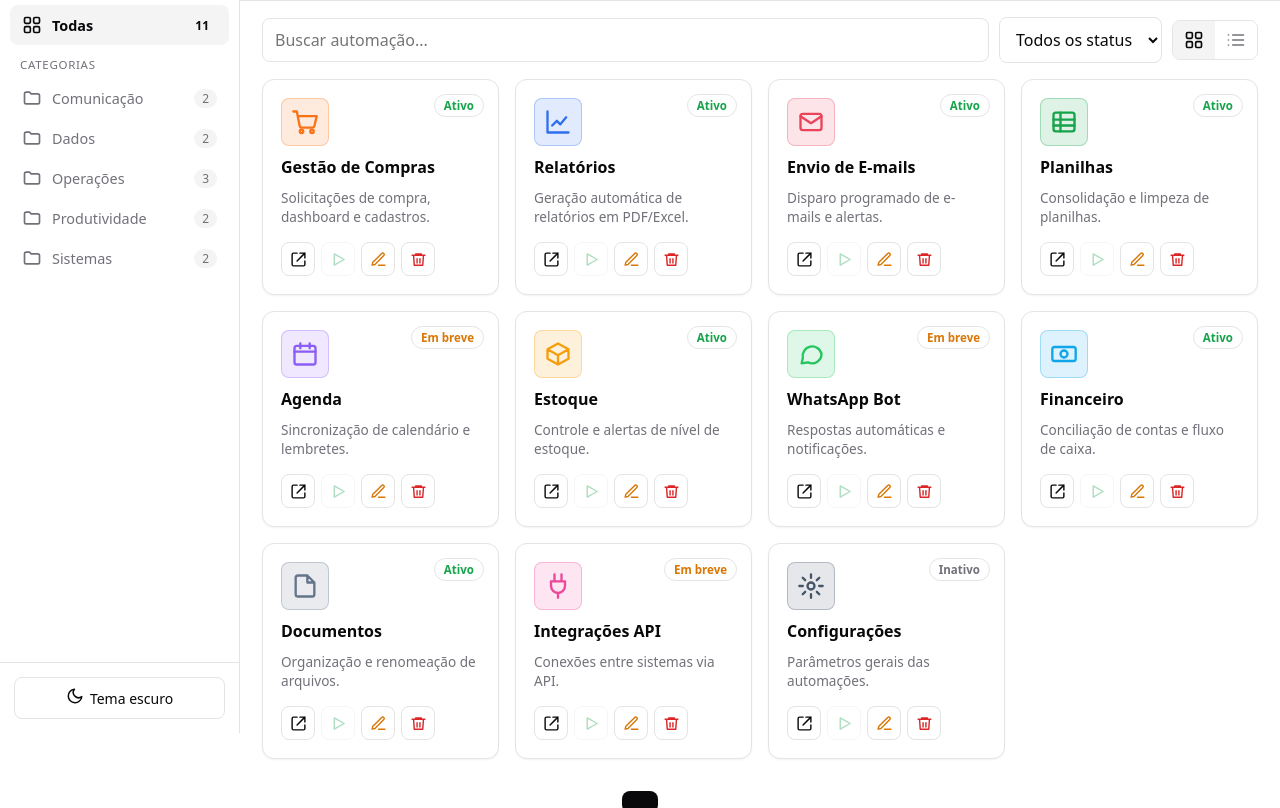
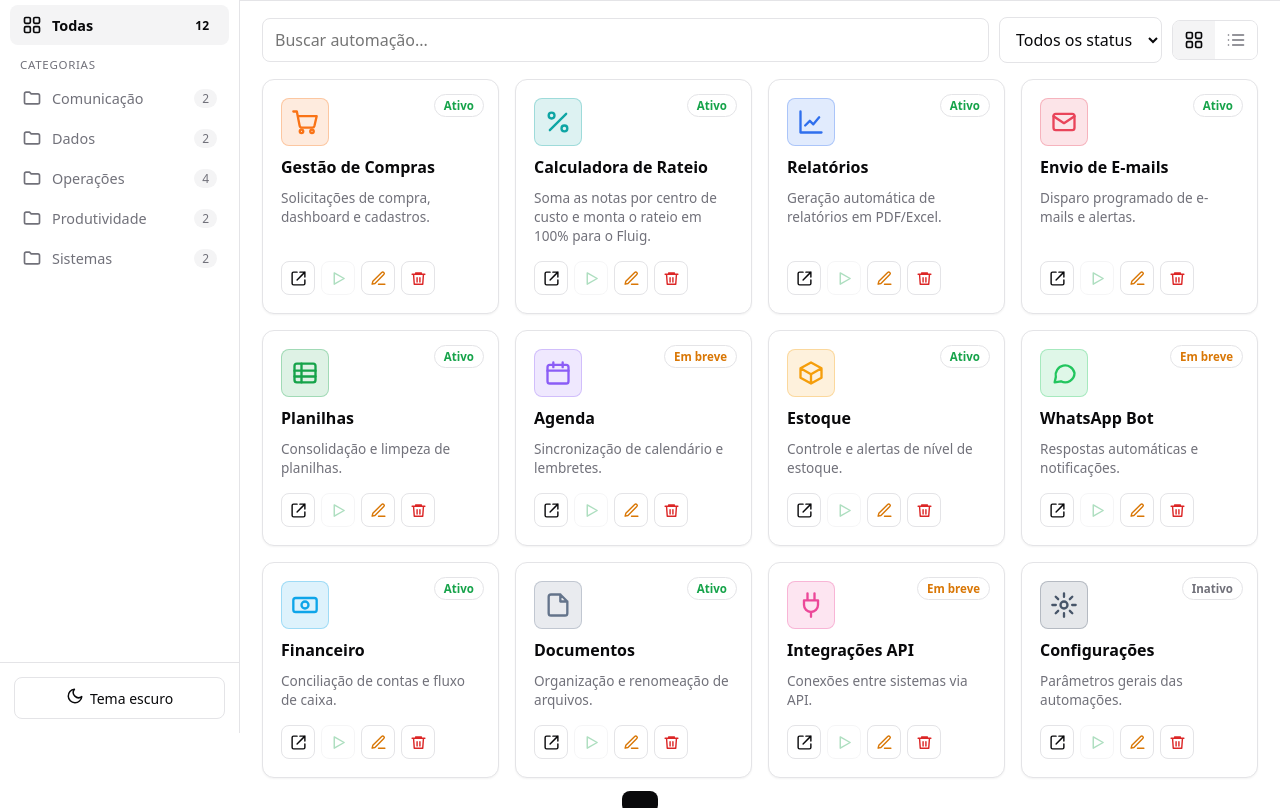
Before and after one commit to andersonsouza26/home, a plain HTML site: page main.html in a window 1280 px wide. Shown: the part 67-875 px from the top of the page. Drawn offline with Linux system fonts and the light colour scheme.

Commit message:
Menu: atalho para a Calculadora de Rateio
Co-Authored-By: Claude Opus 5.5 <noreply@anthropic.com>
Claude-Session: https://claude.ai/code/session_01HZXRSNUEVBF1DeVZdJYdig

```diff
--- a/main.html
+++ b/main.html
@@ -222,6 +222,7 @@
 // url: tela a abrir • webhook: URL do gatilho HTTP do Power Automate (opcional)
 let APPS = [
   { nome:"Gestão de Compras", desc:"Solicitações de compra, dashboard e cadastros.", cat:"Operações", cor:"#f97316", icon:"cart", url:"compras-trc.html", webhook:"", status:"on"  },
+  { nome:"Calculadora de Rateio", desc:"Soma as notas por centro de custo e monta o rateio em 100% para o Fluig.", cat:"Operações", cor:"#0ea5a4", icon:"percent", url:"rateio-trc.html", webhook:"", status:"on"  },
   { nome:"Relatórios",       desc:"Geração automática de relatórios em PDF/Excel.", cat:"Dados",         cor:"#2f6fed", icon:"chart",    url:"relatorios.html",  webhook:"", status:"on"  },
   { nome:"Envio de E-mails", desc:"Disparo programado de e-mails e alertas.",       cat:"Comunicação",   cor:"#e9445a", icon:"mail",     url:"emails.html",      webhook:"", status:"on"  },
   { nome:"Planilhas",        desc:"Consolidação e limpeza de planilhas.",           cat:"Dados",         cor:"#16a34a", icon:"table",    url:"planilhas.html",   webhook:"", status:"on"  },
@@ -248,6 +249,7 @@ const ICONS = {
   gear:'<circle cx="12" cy="12" r="3"/><path d="M12 2v3M12 19v3M4.9 4.9l2.1 2.1M17 17l2.1 2.1M2 12h3M19 12h3M4.9 19.1 7 17M17 7l2.1-2.1"/>',
   cart:'<circle cx="9" cy="20" r="1.5"/><circle cx="18" cy="20" r="1.5"/><path d="M2 3h3l2.4 12.2a2 2 0 0 0 2 1.6h8.7a2 2 0 0 0 2-1.5L22 7H6"/>',
   bolt:'<path d="M13 2 3 14h9l-1 8 10-12h-9z"/>',
+  percent:'<path d="M19 5 5 19"/><circle cx="6.5" cy="6.5" r="2.5"/><circle cx="17.5" cy="17.5" r="2.5"/>',
   users:'<circle cx="9" cy="8" r="4"/><path d="M2 21a7 7 0 0 1 14 0M17 4a4 4 0 0 1 0 8M22 21a7 7 0 0 0-4-6.3"/>',
 };
 const UI = {
```
